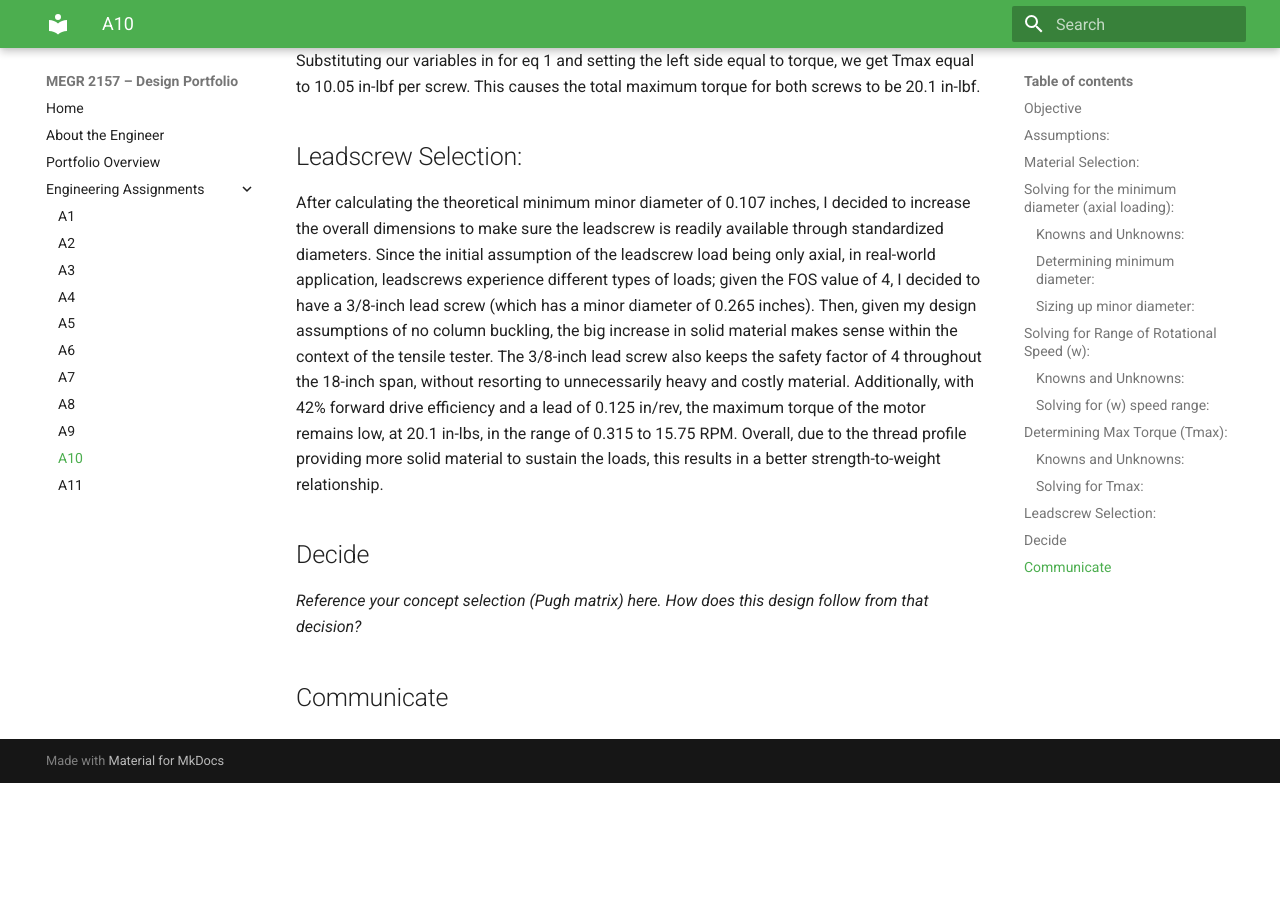
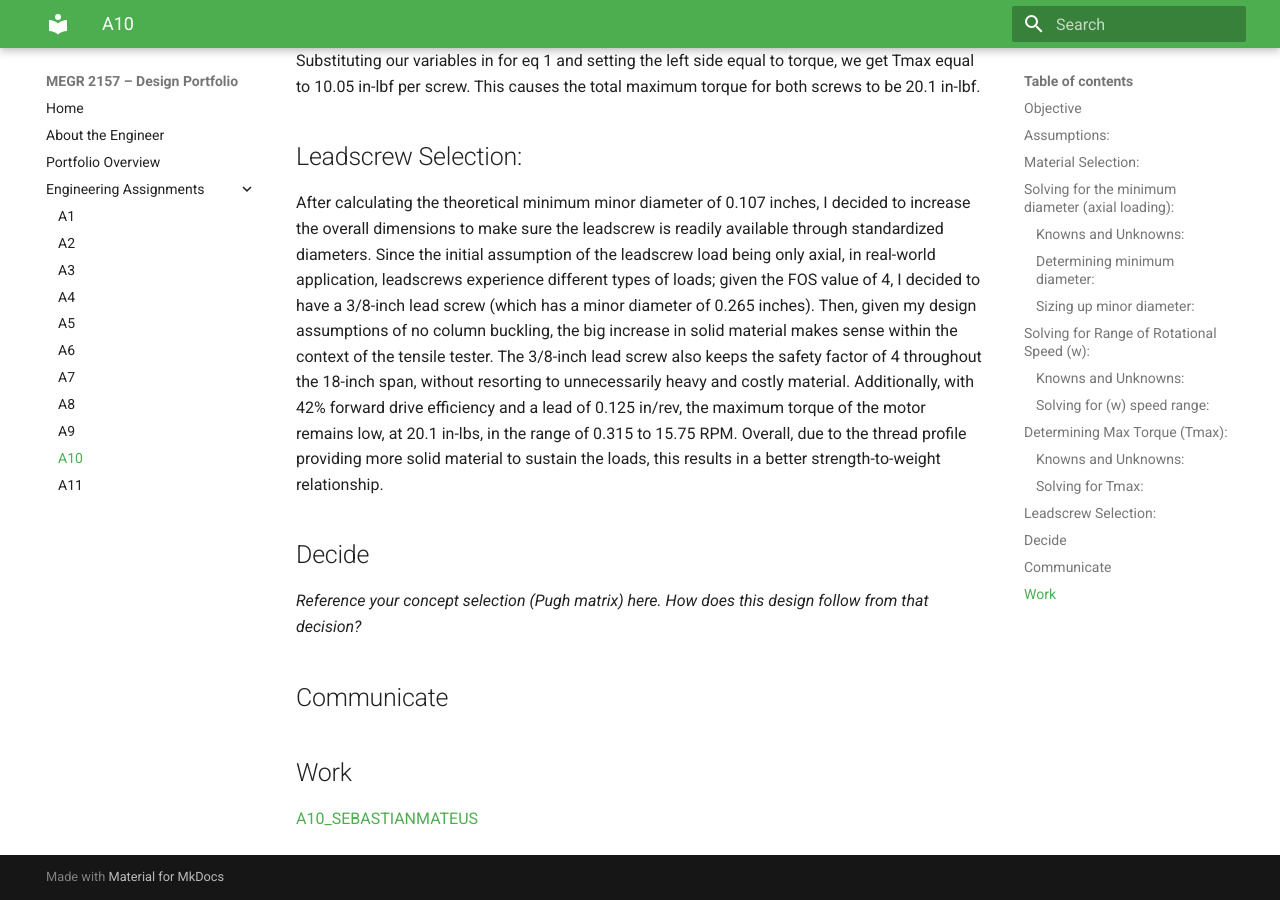
Before and after one commit to smateus0/megr2157-portfolio, an MkDocs documentation site: the page built from docs/assignments/A10/index.md, in a window 1280 px wide and 900 px high, scrolled down 7268 px. Built offline with MkDocs 1.6.1 and Material for MkDocs 9.7.7, drawn with Linux system fonts in a browser that asks for light colours; before the commit the page ends 8051 px from its top, so only the background shows below that.

Commit message:
Update index.md

```diff
--- a/docs/assignments/A10/index.md
+++ b/docs/assignments/A10/index.md
@@ -141,3 +141,7 @@ After calculating the theoretical minimum minor diameter of 0.107 inches, I deci
 _Reference your concept selection (Pugh matrix) here. How does this design follow from that decision?_
 
 ## Communicate
+
+
+## Work
+[A10_SEBASTIANMATEUS](A10_SEBASTIANMATEUS.pdf)
```
